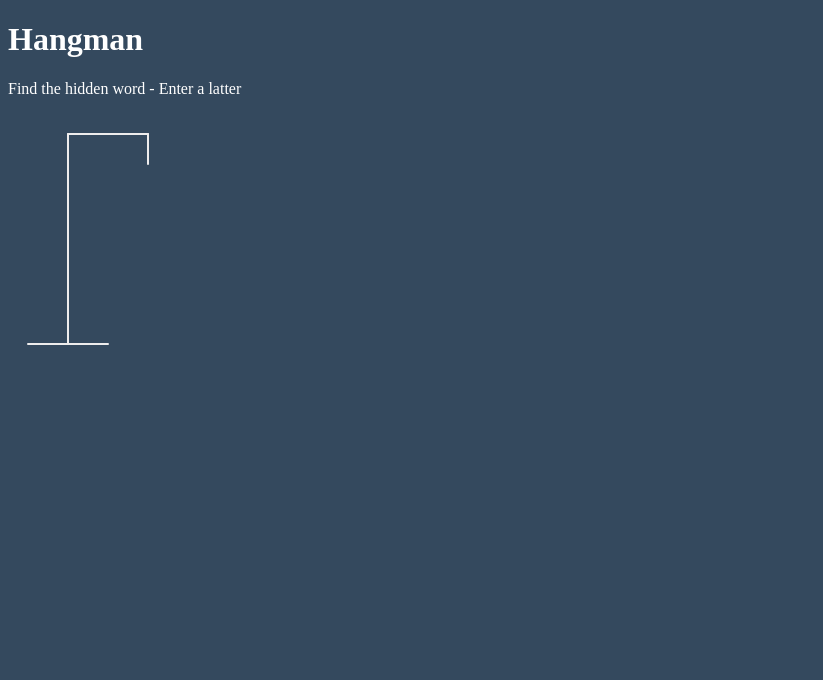
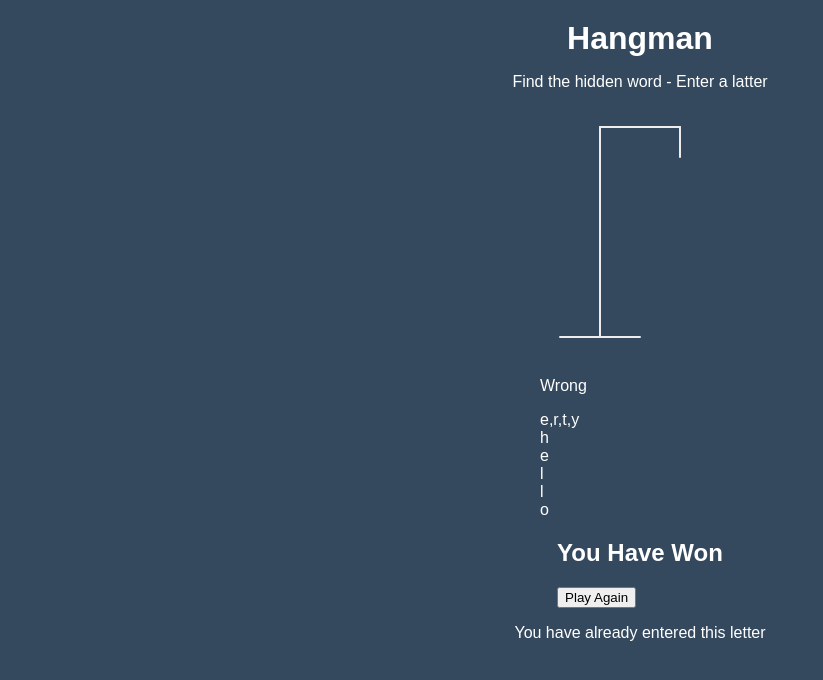
Before and after one commit to tayyab203/Hangman, a plain HTML site: page index.html in a window 1280 px wide. Shown: the whole page, without its empty margins (0-823 px from the left). Drawn offline with Linux system fonts and the light colour scheme.

Commit message:
commit 2

```diff
--- a/index.html
+++ b/index.html
@@ -27,7 +27,31 @@
         <line x1="140" y1="150" x2="120" y2="180" style="stroke:rgb(238, 237, 237);stroke-width:2"class="figure-part" />
         <line x1="140" y1="150" x2="160" y2="180" style="stroke:rgb(238, 237, 237);stroke-width:2"class="figure-part" />
       </svg>
+    <div class="wrong-letters-container">
+        <div id="wrong-letters">
+            <p>Wrong</p>
+            <span>e,r,t,y</span>
+        </div>
     </div>
+    <div class="word" id="word">
+        <div class="letter">h</div>
+        <div class="letter">e</div>
+        <div class="letter">l</div>
+        <div class="letter">l</div>
+        <div class="letter">o</div>
+    </div>
+    </div>
+    <!-- Container for final message -->
+    <div class="popup-container" id="popup-container">
+        <div class="popup">
+            <h2 id="final-message">You Have Won</h2>
+            <button id="play-button">Play Again</button>
+        </div>
+    </div>
+     <!-- Notification -->
+     <div class="notification-container" id="notification-container">
+         <p>You have already entered this letter</p>
+     </div>
     <script src="script.js"></script>
   </body>
 </html>
--- a/style.css
+++ b/style.css
@@ -1,6 +1,21 @@
+* {
+    box-sizing: border-box;
+}
+
 body {
     background-color: #34495e;
     color: #ffffff;
+    font-family: Arial, Helvetica, sans-serif;
+    display: flex;
+    flex-direction: column;
+    align-items: center;
+    height: 80vh;
+    margin: 0;
+    overflow: hidden;
+}
+
+h1 {
+    margin: 20px 0 0;
 }
 
 .figure-container {
```
